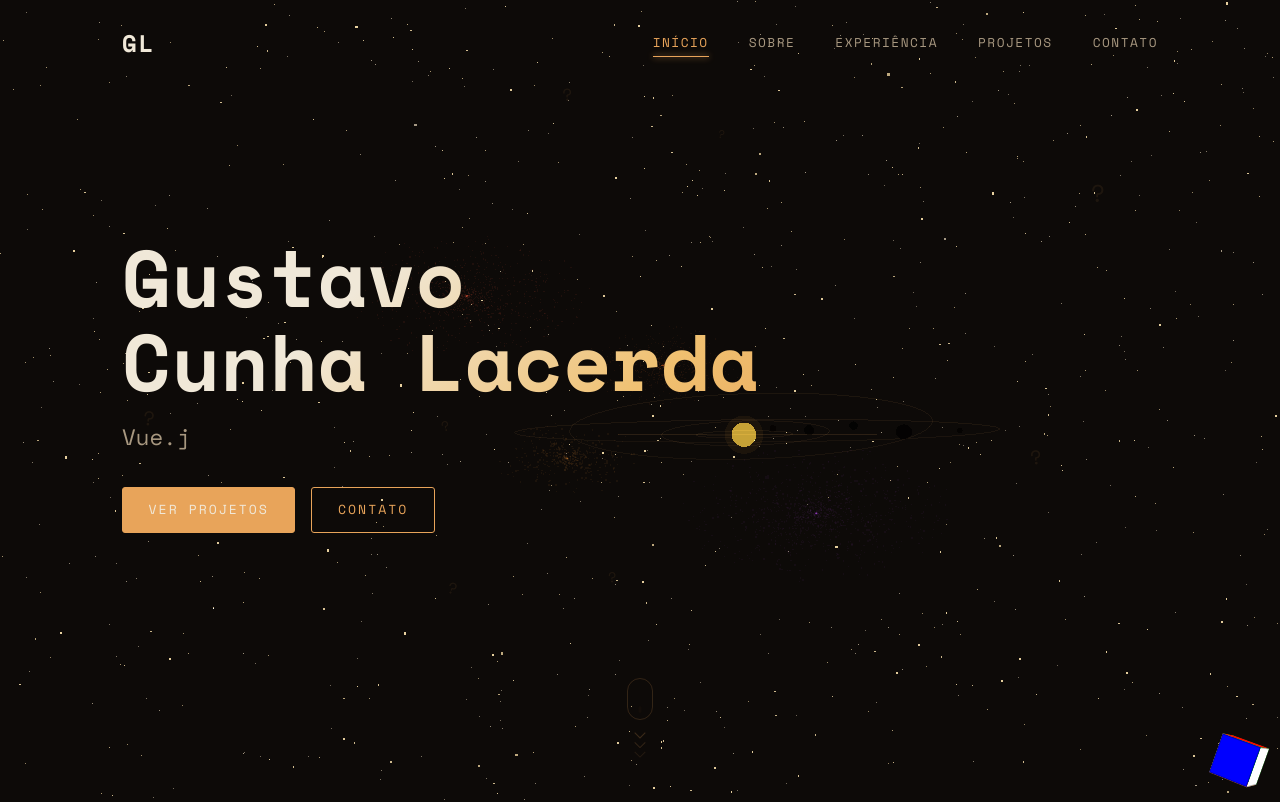
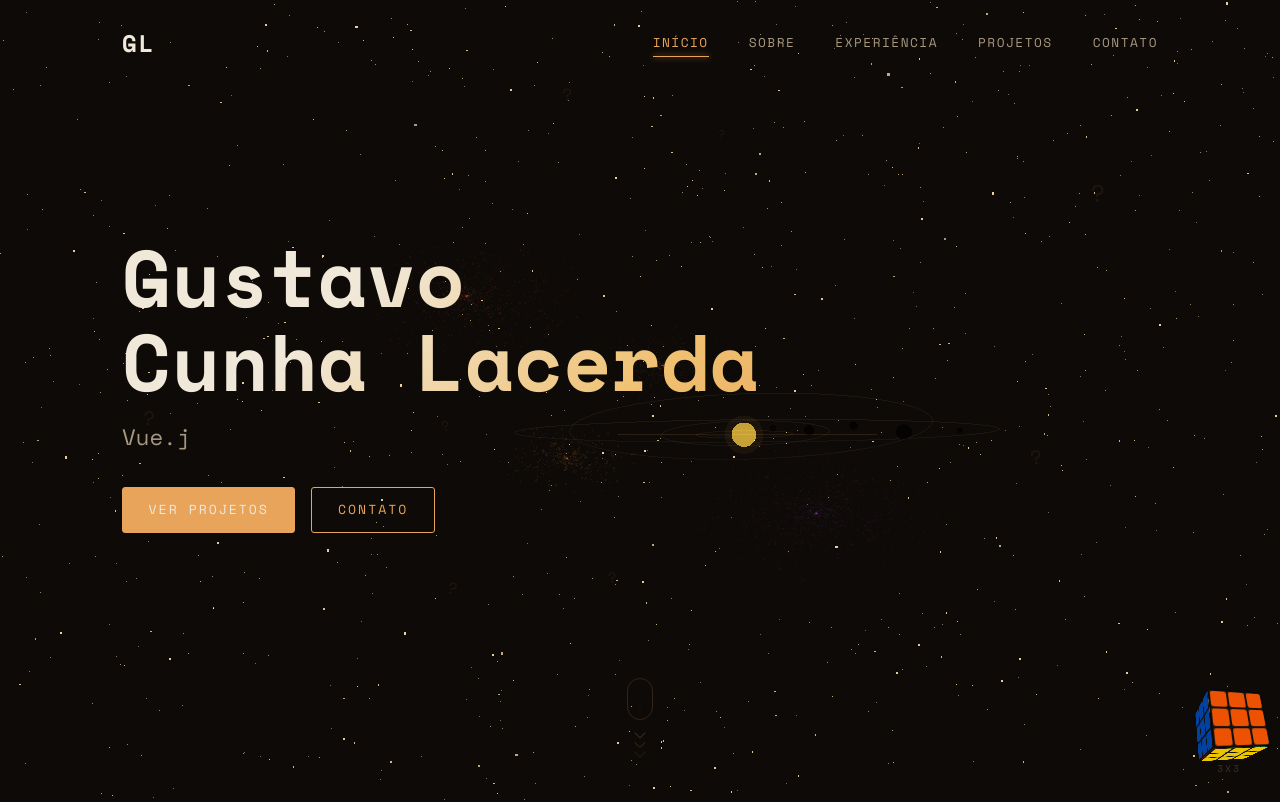
Before and after one commit to GustavoCunhaLacerda/gustavocl, a Nuxt app: page / in a window 1280 px wide. Shown: the top 802 px of the page. Built offline with nearby package versions, Linux system fonts and the light colour scheme; no server answers.

Commit message:
feat: project card com svgs e cubo magico 3x3 com idle rotation

```diff
--- a/components/RubiksCube.vue
+++ b/components/RubiksCube.vue
@@ -1,199 +1,176 @@
 <template>
-  <div class="rubiks-cube-container" @click="toggleCube">
-    <div class="rubiks-cube" ref="cubeRef">
-      <div v-for="(face, index) in faces" :key="index"
-           :class="['cube-face', face.class]"
-           :style="{ backgroundColor: face.color }">
+  <div class="cube-wrapper" @click="handleClick" title="Clique para girar!">
+    <div class="cube-scene">
+      <div class="cube" ref="cubeRef">
+        <div v-for="face in faces" :key="face.class" :class="['cube-face', face.class]">
+          <div v-for="i in 9" :key="i" class="cubie" :style="{ background: face.colors[i - 1] }"></div>
         </div>
       </div>
+    </div>
+    <span class="cube-label">3x3</span>
+
+    <!-- Toast easter egg -->
+    <Transition name="toast">
+      <div v-if="toastVisible" class="cube-toast">🧩 Você resolveu o cubo!</div>
+    </Transition>
   </div>
 </template>
 
 <script setup>
-import { ref, onMounted } from 'vue';
+import { ref, onMounted, onUnmounted } from 'vue';
 import { gsap } from 'gsap';
 
 const cubeRef = ref(null);
 const isAnimating = ref(false);
-const rotationCount = ref(0);
+const clickCount = ref(0);
+const toastVisible = ref(false);
+let idleTween = null;
 
-// Cores do cubo mágico
+// Cores reais do cubo Rubik — cada face tem 9 cubies
 const faces = [
-  { class: 'front', color: '#ff0000' },  // Vermelho
-  { class: 'back', color: '#ff8000' },   // Laranja
-  { class: 'top', color: '#ffffff' },    // Branco
-  { class: 'bottom', color: '#ffff00' }, // Amarelo
-  { class: 'left', color: '#00ff00' },   // Verde
-  { class: 'right', color: '#0000ff' }   // Azul
+  { class: 'front',  colors: Array(9).fill('#c41e3a') },  // vermelho
+  { class: 'back',   colors: Array(9).fill('#ff5800') },  // laranja
+  { class: 'top',    colors: Array(9).fill('#f0f0f0') },  // branco
+  { class: 'bottom', colors: Array(9).fill('#ffd500') },  // amarelo
+  { class: 'left',   colors: Array(9).fill('#009b48') },  // verde
+  { class: 'right',  colors: Array(9).fill('#0046ad') },  // azul
 ];
 
-// Função para animar o cubo quando clicado
-const toggleCube = () => {
+const startIdle = () => {
+  idleTween = gsap.to(cubeRef.value, {
+    rotationY: '+=360',
+    duration: 14,
+    ease: 'none',
+    repeat: -1,
+  });
+};
+
+const handleClick = () => {
   if (isAnimating.value) return;
+  isAnimating.value = true;
+  clickCount.value++;
 
-  isAnimating.value = true;
-  rotationCount.value++;
+  idleTween?.pause();
 
-  // Sequência de animação diferente baseada no número de cliques
-  const sequence = rotationCount.value % 4;
+  const moves = [
+    { rotationY: '+=90' },
+    { rotationX: '+=90' },
+    { rotationZ: '+=90' },
+    { rotationY: '+=180', rotationX: '+=90' },
+  ];
+  const move = moves[(clickCount.value - 1) % moves.length];
 
-  switch(sequence) {
-    case 1:
-      // Rotação no eixo Y
   gsap.to(cubeRef.value, {
-        rotationY: '+=90',
-        duration: 0.8,
-        ease: 'power2.inOut',
-        onComplete: () => { isAnimating.value = false; }
-      });
-      break;
-    case 2:
-      // Rotação no eixo X
-      gsap.to(cubeRef.value, {
-        rotationX: '+=90',
-        duration: 0.8,
-        ease: 'power2.inOut',
-        onComplete: () => { isAnimating.value = false; }
-      });
-      break;
-    case 3:
-      // Rotação no eixo Z
-      gsap.to(cubeRef.value, {
-        rotationZ: '+=90',
-        duration: 0.8,
-        ease: 'power2.inOut',
-        onComplete: () => { isAnimating.value = false; }
-      });
-      break;
-    case 0:
-      // Sequência especial após 4 cliques
-      gsap.timeline()
-        .to(cubeRef.value, {
-          rotationY: '+=180',
-          duration: 0.6,
-          ease: 'power2.inOut'
-        })
-        .to(cubeRef.value, {
-          rotationX: '+=180',
-          duration: 0.6,
-          ease: 'power2.inOut'
-        })
-        .to(cubeRef.value, {
-          rotationZ: '+=180',
-          duration: 0.6,
+    ...move,
+    duration: 0.7,
     ease: 'power2.inOut',
     onComplete: () => {
       isAnimating.value = false;
-            // Easter egg após completar a sequência
-            if (rotationCount.value % 12 === 0) {
-              showEasterEgg();
-            }
-          }
-        });
-      break;
-  }
-};
-
-// Easter egg especial após completar uma sequência completa
-const showEasterEgg = () => {
-  // Criar um elemento temporário com uma mensagem ou animação
-  const message = document.createElement('div');
-  message.textContent = "Você resolveu o cubo! 🧩";
-  message.style.position = 'fixed';
-  message.style.bottom = '70px';
-  message.style.right = '20px';
-  message.style.backgroundColor = 'rgba(0, 217, 255, 0.2)';
-  message.style.color = '#00d9ff';
-  message.style.padding = '10px 15px';
-  message.style.borderRadius = '5px';
-  message.style.fontFamily = 'var(--font-mono)';
-  message.style.zIndex = '100';
-  message.style.opacity = '0';
-
-  document.body.appendChild(message);
-
-  // Animar a mensagem
-  gsap.to(message, {
-    opacity: 1,
-    y: -10,
-    duration: 0.5,
-    onComplete: () => {
-      setTimeout(() => {
-        gsap.to(message, {
-          opacity: 0,
-          y: 10,
-          duration: 0.5,
-          onComplete: () => {
-            document.body.removeChild(message);
-          }
-        });
-      }, 3000);
-    }
+      if (clickCount.value % 12 === 0) showToast();
+      else idleTween?.resume();
+    },
   });
 };
 
+const showToast = () => {
+  toastVisible.value = true;
+  setTimeout(() => {
+    toastVisible.value = false;
+    idleTween?.resume();
+  }, 3000);
+};
+
 onMounted(() => {
-  // Inicializar o cubo com uma rotação aleatória
-  gsap.set(cubeRef.value, {
-    rotationX: Math.random() * 360,
-    rotationY: Math.random() * 360
+  gsap.set(cubeRef.value, { rotationX: -20, rotationY: 30 });
+  startIdle();
 });
-});
+
+onUnmounted(() => idleTween?.kill());
 </script>
 
 <style scoped>
-.rubiks-cube-container {
+.cube-wrapper {
   position: fixed;
-  bottom: 20px;
-  right: 20px;
-  width: 40px;
-  height: 40px;
-  perspective: 400px;
+  bottom: 24px;
+  right: 24px;
   z-index: 100;
   cursor: pointer;
+  display: flex;
+  flex-direction: column;
+  align-items: center;
+  gap: 6px;
+  user-select: none;
 }
 
-.rubiks-cube {
+.cube-scene {
+  width: 54px;
+  height: 54px;
+  perspective: 200px;
+}
+
+.cube {
   width: 100%;
   height: 100%;
   position: relative;
   transform-style: preserve-3d;
-  transition: transform 0.2s ease;
-}
-
-.rubiks-cube:hover {
-  transform: scale(1.2);
 }
 
 .cube-face {
   position: absolute;
-  width: 100%;
-  height: 100%;
-  border: 1px solid rgba(0, 0, 0, 0.3);
-  box-sizing: border-box;
+  width: 54px;
+  height: 54px;
+  display: grid;
+  grid-template-columns: repeat(3, 1fr);
+  grid-template-rows: repeat(3, 1fr);
+  gap: 2px;
+  padding: 2px;
+  background: #111;
+  border-radius: 3px;
+  box-shadow: inset 0 0 0 1px rgba(0,0,0,0.6);
 }
 
-.front {
-  transform: translateZ(20px);
+.cubie {
+  border-radius: 2px;
+  opacity: 0.92;
 }
 
-.back {
-  transform: rotateY(180deg) translateZ(20px);
+/* Posicionamento das faces — cubo de 27px de profundidade (54/2) */
+.front  { transform: translateZ(27px); }
+.back   { transform: rotateY(180deg) translateZ(27px); }
+.top    { transform: rotateX(90deg) translateZ(27px); }
+.bottom { transform: rotateX(-90deg) translateZ(27px); }
+.left   { transform: rotateY(-90deg) translateZ(27px); }
+.right  { transform: rotateY(90deg) translateZ(27px); }
+
+.cube-label {
+  font-family: var(--font-mono);
+  font-size: 0.6rem;
+  color: var(--color-text-muted);
+  letter-spacing: 2px;
+  text-transform: uppercase;
+  opacity: 0.5;
+  transition: opacity 0.2s;
 }
 
-.top {
-  transform: rotateX(90deg) translateZ(20px);
+.cube-wrapper:hover .cube-label { opacity: 1; color: var(--color-accent); }
+
+/* Toast */
+.cube-toast {
+  position: absolute;
+  bottom: calc(100% + 10px);
+  right: 0;
+  background: rgba(20, 14, 8, 0.95);
+  border: 1px solid var(--color-accent);
+  color: var(--color-accent);
+  font-family: var(--font-mono);
+  font-size: 0.75rem;
+  padding: 0.5rem 0.9rem;
+  border-radius: 4px;
+  white-space: nowrap;
+  box-shadow: 0 0 20px rgba(232, 164, 90, 0.2);
 }
 
-.bottom {
-  transform: rotateX(-90deg) translateZ(20px);
-}
-
-.left {
-  transform: rotateY(-90deg) translateZ(20px);
-}
-
-.right {
-  transform: rotateY(90deg) translateZ(20px);
-}
+.toast-enter-active, .toast-leave-active { transition: all 0.35s ease; }
+.toast-enter-from { opacity: 0; transform: translateY(8px); }
+.toast-leave-to   { opacity: 0; transform: translateY(-8px); }
 </style>
```
Also changed, not shown: components/ProjectCard.vue (+101 -81 lines). Lines whose indentation alone changed are shown as unchanged.
